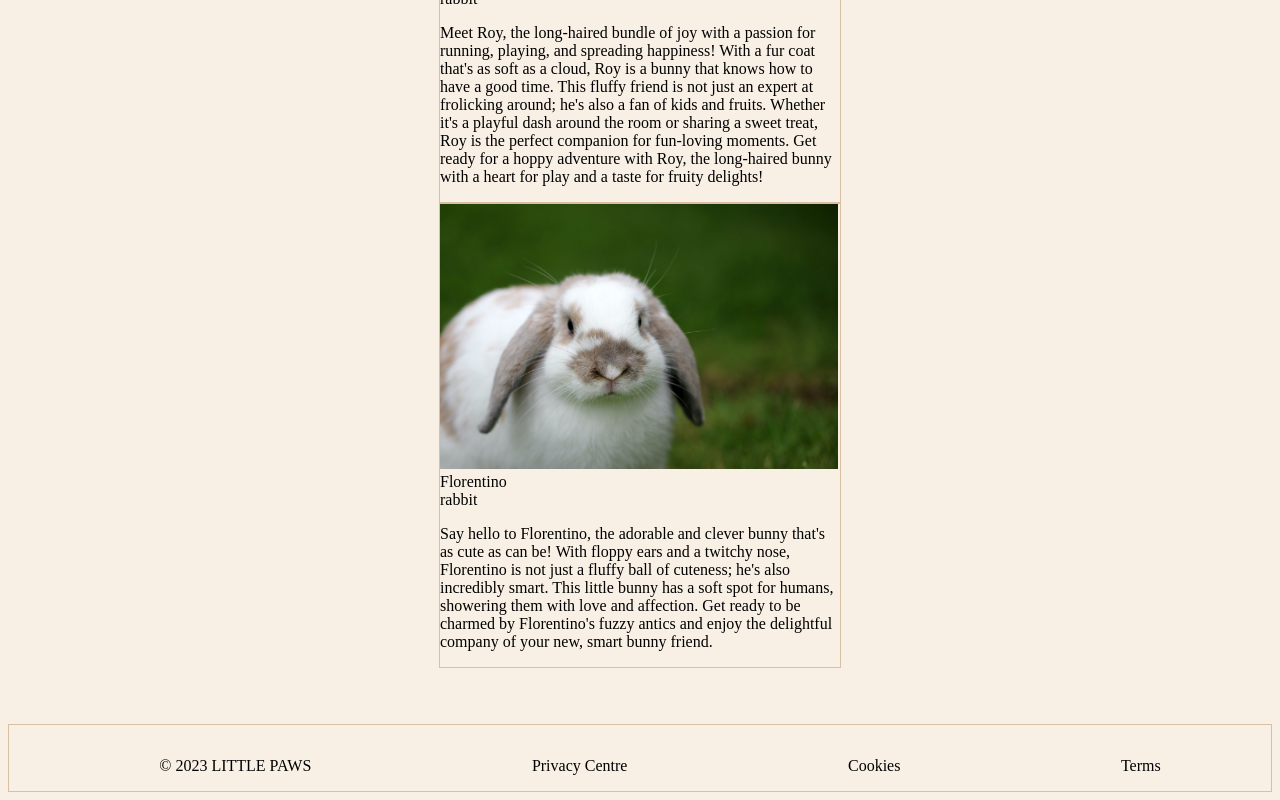
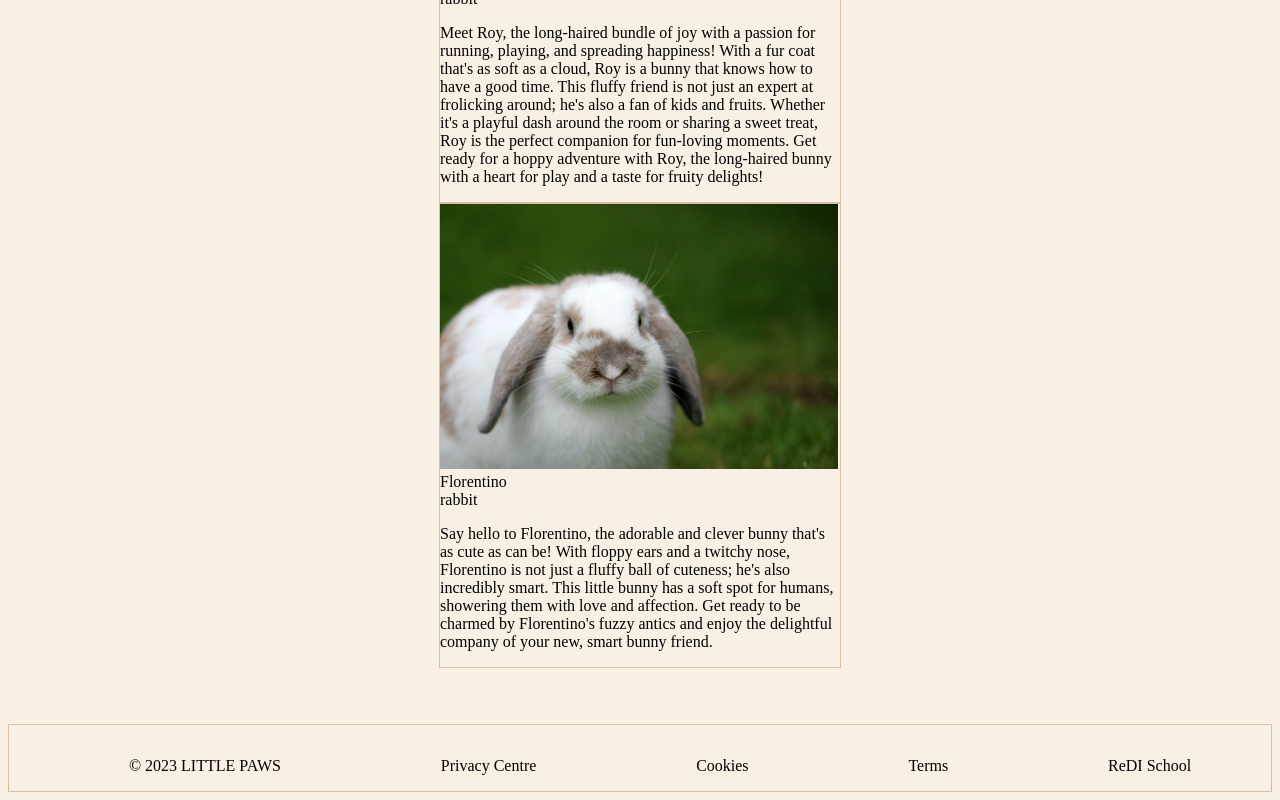
Before and after one commit to ReDI-Cyberspace/Fall-FullStack-bootcamp, a React (Create React App) app: page / in a window 1280 px wide. Shown: the part 7130-7930 px from the top of the page. Built offline with nearby package versions, Linux system fonts and the light colour scheme.

Commit message:
changed Footer.js

```diff
--- a/src/components/Footer.js
+++ b/src/components/Footer.js
@@ -6,7 +6,9 @@ function Footer() {
         <li>Privacy Centre</li>
         <li>Cookies</li>
         <li>Terms</li>
+        <li>ReDI School</li>
       </ul>
+
     </footer>
   );
 }
```
